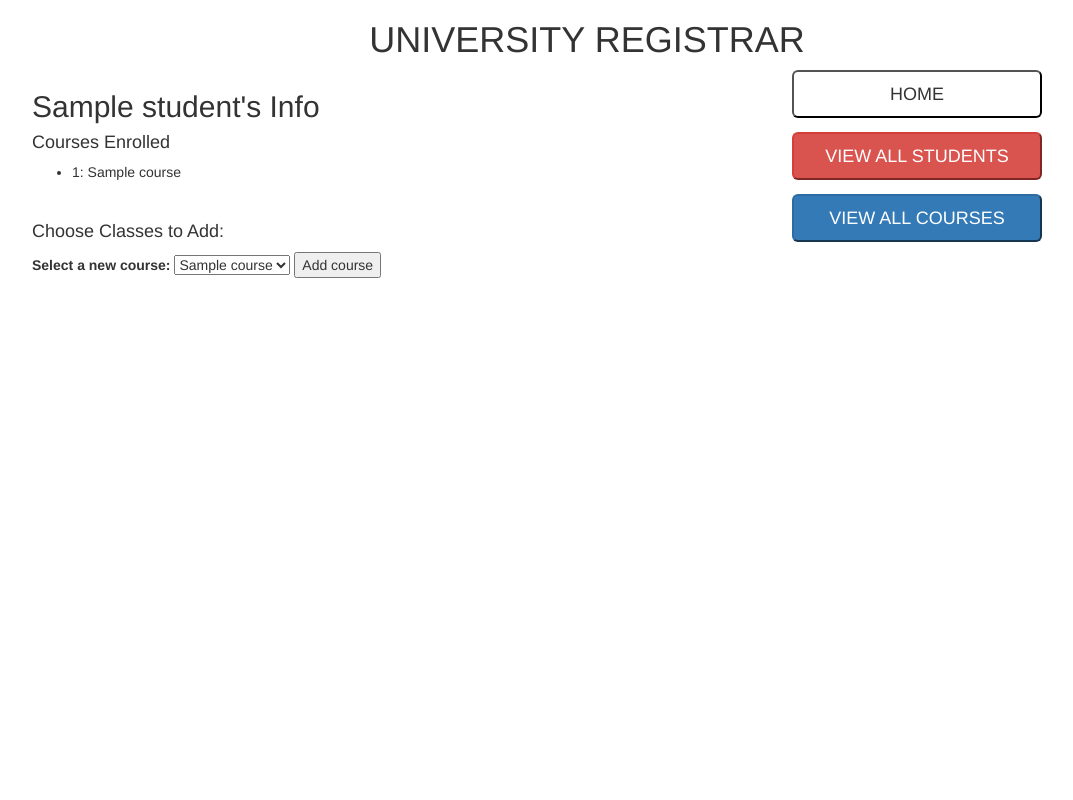
After one commit to ludichrislyts/univ, a PHP site: template views/student_info.html.twig in a window 1280 px wide. The commit adds this page. Shown: the whole page, without its empty margins (53-1126 px from the left). Run offline with PHP 8.4, Linux system fonts and the light colour scheme; the template is opened without the code that fills it: most values are stand-ins (such as "Sample title", 1, 10 or a date in 2020); some libraries are stand-ins or nearby versions.

Commit message:
add individual student page, course add to student.

```diff
--- /dev/null
+++ b/views/student_info.html.twig
@@ -0,0 +1,59 @@
+<html>
+    <head>
+        <title>University Registrar</title>
+        <link href="css/custom.css" rel='stylesheet' type="text/css">
+        <link href="../../css/custom.css" rel='stylesheet' type="text/css">
+        <link href='http://fonts.googleapis.com/css?family=PT+Sans' rel='stylesheet' type='text/css'>
+        <link rel='stylesheet' href='https://maxcdn.bootstrapcdn.com/bootstrap/3.3.1/css/bootstrap.min.css'>
+    </head>
+    <body>
+        <div class="container">
+
+            <h1><center>UNIVERSITY REGISTRAR</center></h1>
+
+            <div class="col-xs-8">
+                <h2>{{ student.getName }}'s Info</h2>
+                {% if courses is not empty %}
+                    <h4>Courses Enrolled</h4>
+                    <ul>
+                    {% for course in courses %}
+                        <li>{{ course.getCourseNumber}}: {{ course.getCourseName }}</a></li>
+                    {% endfor %}
+                    </ul>
+
+                {% else %}
+                    <p>The student's class schedule is empty.</p>
+                    <p>This student is lazy.</p>
+                {% endif %}
+
+                <br>
+                <h4>Choose Classes to Add:</h4>
+                <form action="/student/{{ student.getId }}/add_course" method="post">
+                    <input id="id" name="id" type="hidden" value="{{ student.getId() }}">
+
+                    <label for="course_id">Select a new course:</label>
+                    <select id='course_id' name='course_id' type='text'>
+                        {% for course in all_courses %}
+                            <option value="{{ course.getId }}"> {{ course.getCourseName }} </option>
+                        {% endfor %}
+                    </select>
+                    <button type="submit" class="btn-md">Add course</button>
+                </form>
+
+            </div>
+
+            <div class="col-xs-4">
+                <form action="/" method="get">
+                    <button type="submit" class="btn-lg" style="background-color:white; width:250px">HOME</button>
+                </form>
+                <form action="/students" method="get">
+                    <button type="submit" class="btn-lg btn-danger" style="width:250px">VIEW ALL STUDENTS</button>
+                </form>
+                <form action="/courses" method="get">
+                    <button type="submit" class="btn-lg btn-primary" style="width:250px">VIEW ALL COURSES</button>
+                </form>
+            </div>
+
+        </div>
+    </body>
+</html>
```
Also changed, not shown: app/app.php (+26 -0 lines).
